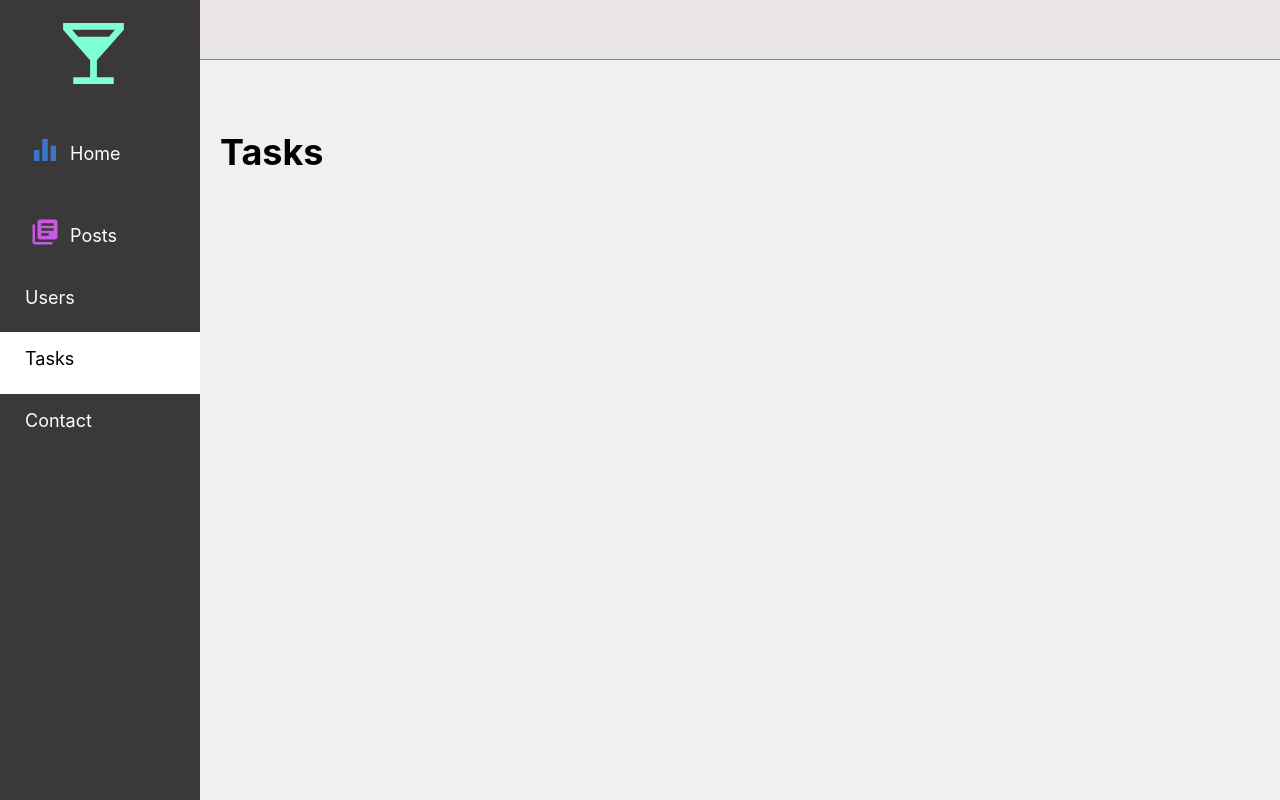
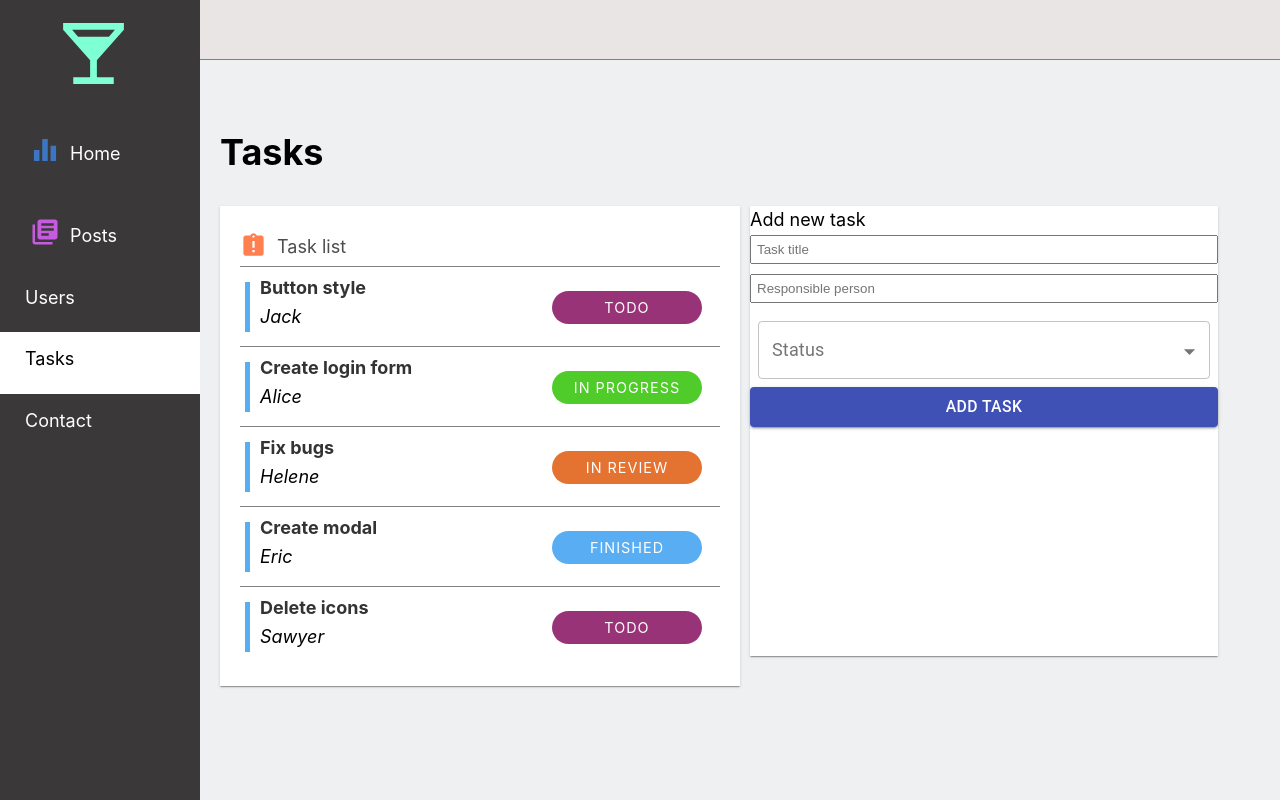
Before and after one commit to dejan007/admin, a Next.js app in the folder admin-panel/: page /tasks in a window 1280 px wide. Shown: the top 800 px of the page. Built offline with nearby package versions, Linux system fonts and the light colour scheme.

Commit message:
Added tasks page

```diff
--- /dev/null
+++ b/admin-panel/components/tasks/addTask/AddTask.jsx
@@ -0,0 +1,72 @@
+import { Button } from '@material-ui/core';
+import React, { useState } from 'react';
+import styles from './add-task.module.scss';
+import FormControl from '@material-ui/core/FormControl';
+import Select from '@material-ui/core/Select';
+import MenuItem from '@material-ui/core/MenuItem';
+import InputLabel from '@material-ui/core/InputLabel';
+import { makeStyles } from '@material-ui/core/styles';
+
+
+function AddTask({ tasks, setTasks }) {
+    const classes = useStyles();
+
+    const [title, setTitle] = useState('');
+    const [responsible, setResponsible] = useState('');
+    const [status, setStatus] = useState('');
+
+    const handleTitleChange = (e) => {
+        setTitle(e.target.value);
+    }
+
+    const handleResponsibleChange = (e) => {
+        setResponsible(e.target.value);
+    }
+
+    const handleStatusChange = (e) => {
+        setStatus(e.target.value);
+    }
+
+    const addTask = () => {
+        const newTask = { id: 231234, title: title, responsible: responsible, status: status };
+        setTasks([...tasks, newTask]);
+    }
+
+    return (
+        <div className={styles.container}>
+            <div>Add new task</div>
+            <input type="text" placeholder="Task title" onChange={handleTitleChange} className={styles.inputField} />
+            <input type="text"  placeholder="Responsible person" onChange={handleResponsibleChange} className={styles.inputField} />
+
+            <FormControl variant="outlined" className={classes.formControl}>
+                <InputLabel id="demo-simple-select-outlined-label">Status</InputLabel>
+                <Select
+                    labelId="demo-simple-select-outlined-label"
+                    id="demo-simple-select-outlined"
+                    value={status}
+                    onChange={handleStatusChange}
+                    label="Status"
+                >
+                    <MenuItem value={'TODO'}>TODO</MenuItem>
+                    <MenuItem value={'IN PROGRESS'}>IN PROGRESS</MenuItem>
+                    <MenuItem value={'IN REVIEW'}>IN REVIEW</MenuItem>
+                    <MenuItem value={'FINISHED'}>FINISHED</MenuItem>
+                </Select>
+            </FormControl>
+            <Button variant='contained' color='primary' onClick={addTask}>Add Task</Button>
+
+        </div>
+    );
+}
+
+const useStyles = makeStyles((theme) => ({
+    formControl: {
+      margin: theme.spacing(1),
+      minWidth: 120,
+    },
+    selectEmpty: {
+      marginTop: theme.spacing(2),
+    },
+  }));
+
+export default AddTask;
--- /dev/null
+++ b/admin-panel/components/tasks/addTask/add-task.module.scss
@@ -0,0 +1,14 @@
+.container {
+    width: 45%;
+    min-width: 350px;
+    height: 450px;
+    background-color: white;
+    box-shadow: 0px 2px 1px -1px rgb(0 0 0 / 20%), 0px 1px 1px 0px rgb(0 0 0 / 14%), 0px 1px 3px 0px rgb(0 0 0 / 12%);
+    display: flex;
+    flex-direction: column;
+
+    .inputField {
+        padding: 5px;
+        margin-bottom: 10px;
+    }
+}
--- /dev/null
+++ b/admin-panel/components/tasks/taskItem/TaskItem.jsx
@@ -0,0 +1,23 @@
+import React from 'react';
+import styles from './task-item.module.scss';
+
+function TaskItem({id, title, responsible, status}) {
+
+    return(
+        <div key={id} className={styles.container}>
+            <div className={`${styles.line} ${styles.blueLine}`}></div>
+            <div className={styles.textWrapper}>
+                <div className={styles.title}>{title}</div>
+                <div className={styles.responsible}>{responsible}</div>
+            </div>
+            <div className={status === "TODO" ? `${styles.status} ${styles.statusTODO}` :
+                            status === "IN PROGRESS" ? `${styles.status} ${styles.statusINPROGRESS}`:
+                            status === "IN REVIEW" ? `${styles.status} ${styles.statusINREVIEW}`:
+                            `${styles.status} ${styles.statusFINISHED}`
+                            }>{status}</div>
+
+        </div>
+    );
+}
+
+export default TaskItem;
--- /dev/null
+++ b/admin-panel/components/tasks/taskItem/task-item.module.scss
@@ -0,0 +1,75 @@
+.container {
+    width: 100%;
+    height: 80px;
+    position: relative;
+    display: flex;
+    flex-direction: row;
+    border-top: thin gray solid;
+    cursor: pointer;
+
+    .line {
+        width: 5px;
+        height: 50px;
+        margin-top: 15px;
+        margin-left: 5px;
+        background-color: rgb(89, 174, 243);
+        transition: 500ms;
+        &:hover {
+            background-color: rgb(29, 90, 189);
+        }
+    }
+
+    .blueLine {
+        background-color: rgb(89, 174, 243);
+        transition: 500ms;
+        &:hover {
+            background-color: rgb(29, 90, 189);
+        }
+    }
+
+    .textWrapper {
+        display: flex;
+        flex-direction: column;
+        margin-left: 10px;
+        padding-top: 7px;
+
+        .title {
+            color: rgb(51, 51, 51);
+            font-weight: bolder;
+        }
+
+        .responsible {
+            font-style: italic;
+        }
+
+    }
+
+    .status {
+        position: absolute;
+        letter-spacing: 1px;
+        left: 65%;
+        top: 30%;
+        border-radius: 20px;
+        color: white;
+        padding: 5px 13px 5px 13px;
+        font-size: 0.8em;
+        width: 150px;
+        text-align: center;
+    }
+
+    .statusTODO {
+        background-color: rgb(153, 51, 119);
+    }
+
+    .statusINPROGRESS {
+        background-color: rgb(79, 204, 41);
+    }
+
+    .statusINREVIEW {
+        background-color: rgb(228, 114, 48);
+    }
+
+    .statusFINISHED {
+        background-color:rgb(89, 174, 243);
+    }
+}
--- /dev/null
+++ b/admin-panel/components/tasks/tasksTable/TasksTable.jsx
@@ -0,0 +1,22 @@
+import React from 'react';
+import TaskItem from '../taskItem/taskItem';
+import styles from './tasks-table.module.scss';
+import AssignmentLateIcon from '@material-ui/icons/AssignmentLate';
+
+function TasksTable({tasks}) {
+
+
+    return (
+
+        <div className={styles.tableContainer}>
+            <div className={styles.tableHeader}><AssignmentLateIcon /> Task list</div>
+            {tasks &&
+            tasks.map((task) => (
+                <TaskItem  key ={task.id} id={task.id} title={task.title} responsible={task.responsible} status={task.status} />
+            ))}
+        </div>
+
+    );
+}
+
+export default TasksTable;
--- /dev/null
+++ b/admin-panel/components/tasks/tasksTable/tasks-table.module.scss
@@ -0,0 +1,21 @@
+.tableContainer {
+    width: 50%;
+    min-width: 450px;
+    background-color: white;
+    box-shadow: 0px 2px 1px -1px rgb(0 0 0 / 20%), 0px 1px 1px 0px rgb(0 0 0 / 14%), 0px 1px 3px 0px rgb(0 0 0 / 12%);
+    position: relative;
+    padding: 20px;
+    margin-bottom: 10px;
+    margin-right: 10px;
+    .tableHeader {
+        color: rgb(78, 77, 77);
+        height: 40px;
+
+        svg {
+            fill: coral;
+            margin-right: 5px;
+            position: relative;
+            top: 6px;
+        }
+    }
+}
--- a/admin-panel/components/ui/assets/horizontalScroll/scroll.module.scss
+++ b/admin-panel/components/ui/assets/horizontalScroll/scroll.module.scss
@@ -12,7 +12,7 @@
 
 }
   .container {
-      width: 300px;
+      width: 400px;
       height: 140px;
       display: flex;
       flex-direction: column;
@@ -26,6 +26,9 @@
         img {
             border-radius: 5px;
             transition: 500ms;
+            object-fit: cover;
+            width: 150px;
+            vertical-align: middle;
 
             &:hover {
                 transform: scale(1.2);
--- a/admin-panel/pages/tasks/index.jsx
+++ b/admin-panel/pages/tasks/index.jsx
@@ -1,16 +1,30 @@
-import React from 'react';
+import React, { useState } from 'react';
 import Head from 'next/head'
 import Layout from '../../components/ui/Layout/layout'
+import TasksTable from '../../components/tasks/tasksTable/TasksTable';
+import AddTask from '../../components/tasks/addTask/addTask';
+import styles from './tasks.module.scss';
 
 export default function Index() {
+
+  const [tasks, setTasks] = useState([
+    {id:1, title:"Button style" , responsible:"Jack", status:'TODO' },
+    {id:2, title:"Create login form" , responsible:"Alice", status:'IN PROGRESS' },
+    {id:234003, title:"Fix bugs" , responsible:"Helene", status:'IN REVIEW' },
+    {id:3311, title:"Create modal" , responsible:"Eric", status:'FINISHED' },
+    {id:211, title:"Delete icons" , responsible:"Sawyer", status:'TODO' },
+]);
+
   return (
     <Layout>
-
-     <Head>
+      <Head>
         <title>Tasks</title>
       </Head>
       <h1>Tasks</h1>
-
+      <div className={styles.contentWrapper}>
+        <TasksTable  tasks={tasks}/>
+        <AddTask tasks={tasks} setTasks={setTasks}/>
+      </div>
     </Layout>
   )
 }
--- /dev/null
+++ b/admin-panel/pages/tasks/tasks.module.scss
@@ -0,0 +1,5 @@
+.contentWrapper {
+    display: flex;
+    flex-direction: row;
+    flex-wrap: wrap;
+}
```
Also changed, not shown: admin-panel/components/ui/assets/horizontalScroll/HorizontalUsersScroll.jsx (+3 -5 lines).
